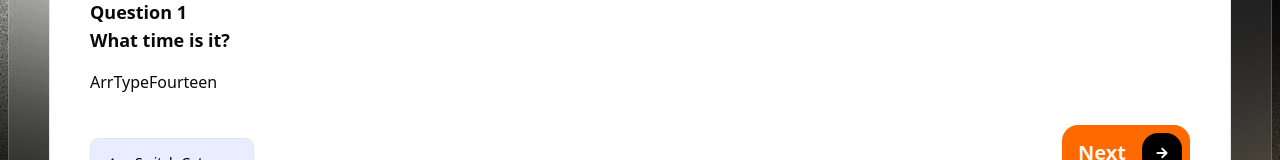
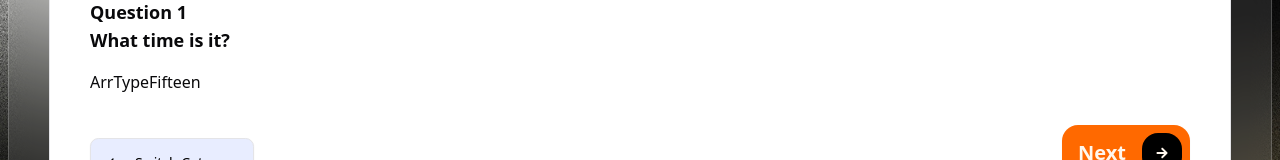
Before and after one commit to juyel66/Eduloop-quize-Application, a React (Vite) app: page /arithmetic in a window 1280 px wide. Shown: the part 295-455 px from the top of the page. Built offline with nearby package versions, Linux system fonts and the light colour scheme.

Commit message:
Fixed: Question objects

```diff
--- a/src/pages/Arithmetic/components/ArrTypeFourteen.tsx
+++ /dev/null
@@ -1,7 +0,0 @@
-import React from 'react'
-
-export default function ArrTypeFourteen() {
-  return (
-    <div>ArrTypeFourteen</div>
-  )
-}
--- a/src/pages/Arithmetic/components/QuestionRenderer.tsx
+++ b/src/pages/Arithmetic/components/QuestionRenderer.tsx
@@ -199,6 +199,15 @@ export default function QuestionRenderer({ q }: { q: Question }) {
                     />
                 )
             }
+            case "math17_2": {
+                return (
+                    <ArrTypeFourteen
+                        hint={q.metadata.hint}
+                        key={q.id}
+                        data={q.metadata.data ?? []}
+                    />
+                )
+            }
             case "math18": {
                 return (
                     <ArrTypeFifteen
--- a/src/pages/Arithmetic/components/Questions.ts
+++ b/src/pages/Arithmetic/components/Questions.ts
@@ -1,6 +1,58 @@
 import type { Question } from "@/types/ArithmeticType";
 
 export const QUESTIONS_DATA: any[] = [
+  {
+    id: 19,
+    type: "math18",
+    group: "4",
+    subject: "Arithmetic",
+    category: "Basic",
+    level: "Medium",
+    metadata: {
+      question: "What time is it?",
+      data: [
+        {
+          id: 1,
+          boxTime: { hour: 4, minute: 0 }, // Fixed box time
+          difference: 8, // 8 hours later
+          correct: { hour: 12, minute: 0 }, // User must set 12 o'clock
+        },
+        {
+          id: 2,
+          boxTime: { hour: 4, minute: 0 }, // Fixed box time
+          difference: 8, // 8 hours later
+          correct: { hour: 12, minute: 0 }, // User must set 12 o'clock
+        },
+      ],
+      hint: "Count the hours forward from the clock time until you reach the given time.",
+    },
+  },
+  {
+    id: 18,
+    type: "math17_2",
+    group: "4",
+    subject: "Arithmetic",
+    category: "Basic",
+    level: "Medium",
+    metadata: {
+      question: "What time is it?",
+      data: [
+        {
+          id: 1,
+          boxTime: { hour: 4, minute: 0 }, // Fixed box time
+          difference: 8, // 8 hours later
+          correct: { hour: 12, minute: 0 }, // User must set 12 o'clock
+        },
+        {
+          id: 2,
+          boxTime: { hour: 4, minute: 0 }, // Fixed box time
+          difference: 8, // 8 hours later
+          correct: { hour: 12, minute: 0 }, // User must set 12 o'clock
+        },
+      ],
+      hint: "Count the hours forward from the clock time until you reach the given time.",
+    },
+  },
   {
     id: 17,
     type: "math17",
```
